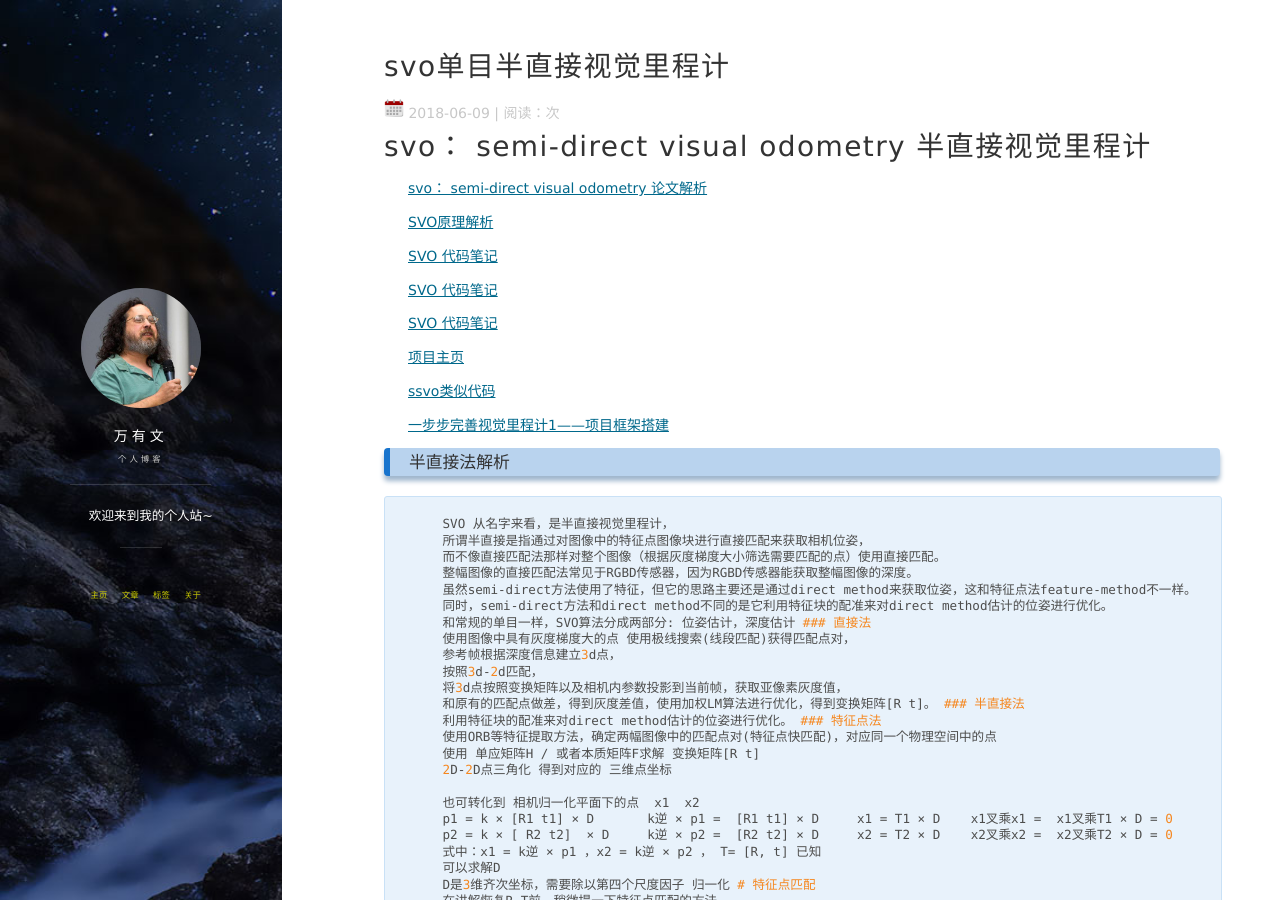
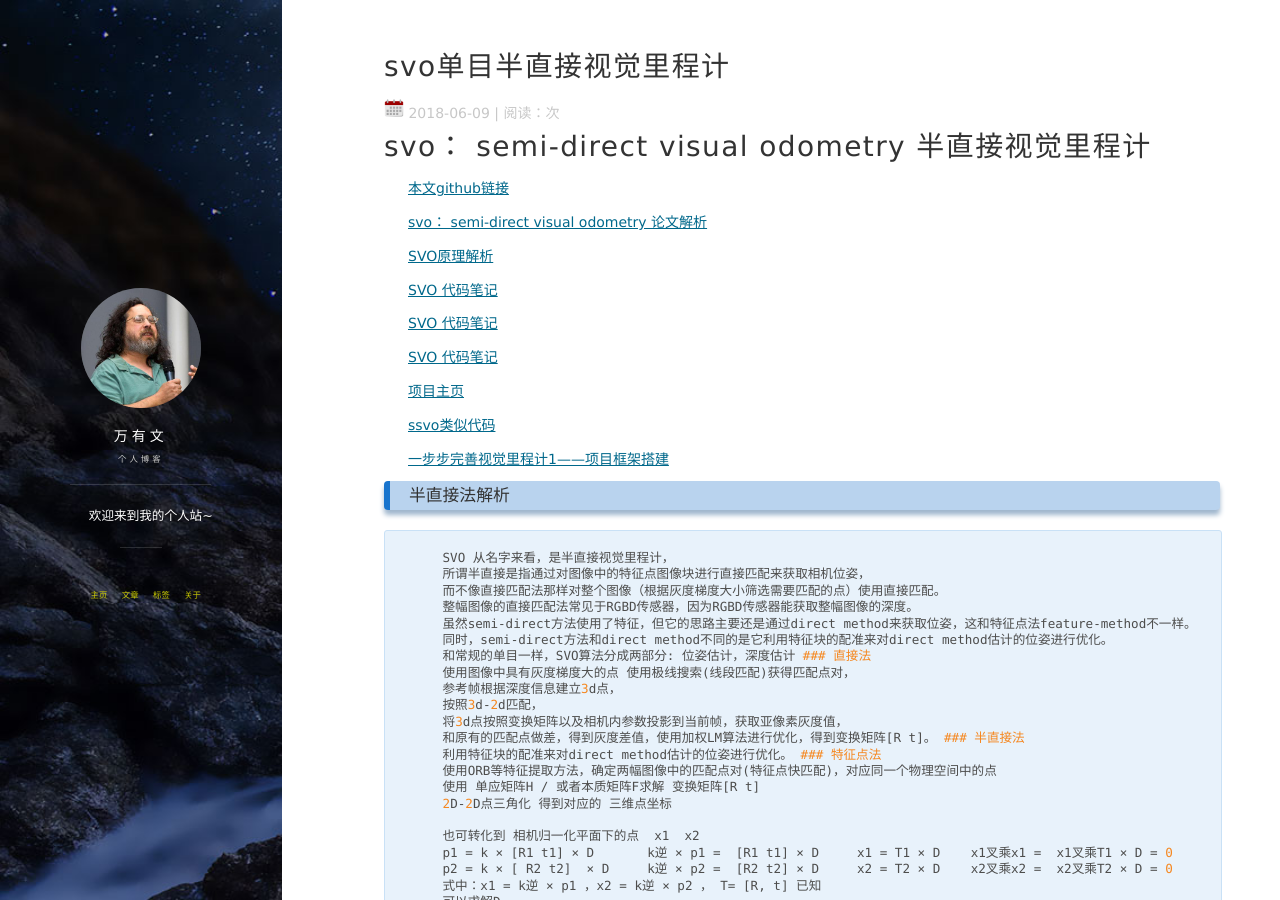
Before and after one commit to Ewenwan/ewenwan.github.io, a Jekyll site: the page built from _posts/2018-06-09-svo-semi-direct_visual_odometry.md, in a window 1280 px wide and 900 px high. Built offline with Jekyll 4.4.1, drawn with Linux system fonts in a browser that asks for light colours; nearby versions of some CDN libraries; comment, search, counter and statistics services are not loaded.

Commit message:
Update 2018-06-09-svo-semi-direct_visual_odometry.md

```diff
--- a/_posts/2018-06-09-svo-semi-direct_visual_odometry.md
+++ b/_posts/2018-06-09-svo-semi-direct_visual_odometry.md
@@ -7,6 +7,8 @@ tag: SLAM
 ---
 
 # svo： semi-direct visual odometry 半直接视觉里程计
+
+[本文github链接](https://github.com/Ewenwan/MVision/tree/master/vSLAM/svo_slam)
 
 [svo： semi-direct visual odometry 论文解析](https://blog.csdn.net/heyijia0327/article/details/51083398)
 
```
